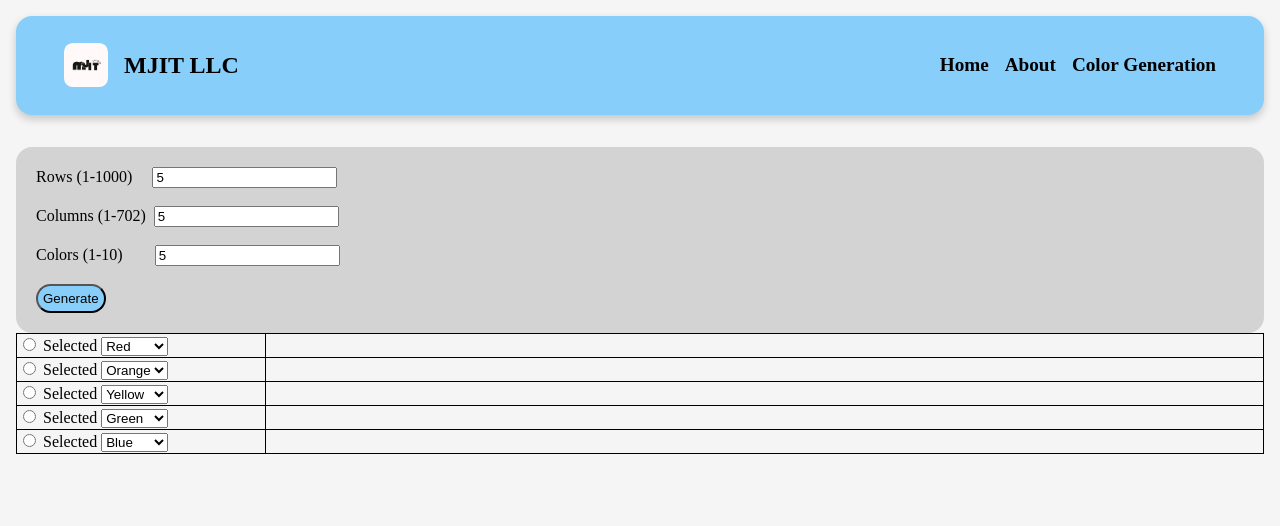
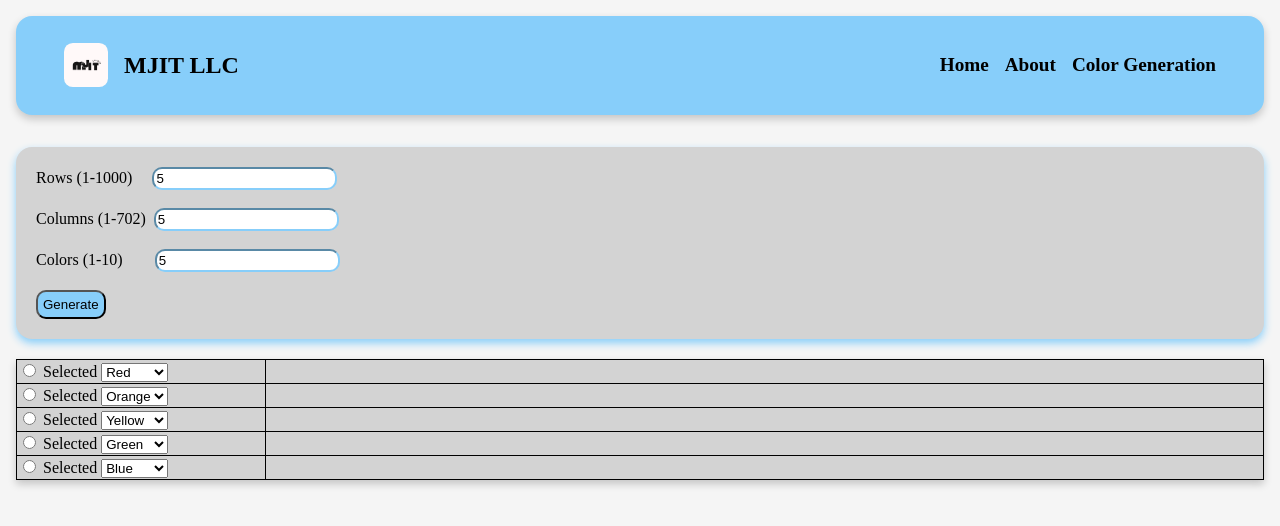
Before and after one commit to MiguelRosales1264/CS312-Group-Project, an Angular app in the folder group-app/: page /color-generation in a window 1280 px wide. Both pictures are taken after typing "5", "5", "5" into the empty fields and a click on the input "Generate". Shown: the top 526 px of the page. Built offline with nearby package versions, Linux system fonts and the light colour scheme.

Commit message:
More styling on color-generation

```diff
--- a/group-app/src/app/color-generation/color-generation.component.css
+++ b/group-app/src/app/color-generation/color-generation.component.css
@@ -2,10 +2,31 @@
     background-color: lightgrey;
     padding: 20px;
     border-radius: 16px;
+    margin-bottom: 20px;
+    box-shadow: 0 4px 8px lightskyblue;
+}
+
+#rows, #columns, #colors {
+    padding: 2px;
+    border-radius: 10px;
+    border-color: lightskyblue;
 }
 
 .generate {
     background-color: lightskyblue;
     padding: 5px;
-    border-radius: 16px;
+    border-radius: 10px;
 }
+
+.generate:hover {
+    background-color: rgb(93, 160, 186);
+}
+
+#colorsTable {
+    width: 100%;
+    padding: 10px;
+    background-color: lightgrey;
+    border-collapse: collapse;
+    overflow: hidden;
+    box-shadow: 0 4px 8px rgba(0, 0, 0, 0.2);
+}
--- a/group-app/src/app/color-generation/color-generation.component.html
+++ b/group-app/src/app/color-generation/color-generation.component.html
@@ -42,9 +42,10 @@
     </div>
   </form>
 </div>
+
 <div *ngIf="colors > 0">
   <!-- First Table -->
-  <table style="width: 100%; border-collapse: collapse;">
+  <table id = "colorsTable">
     <tbody>
       <tr *ngFor="let color of colorArray; let i = index">
         <!-- Left Column -->
```
